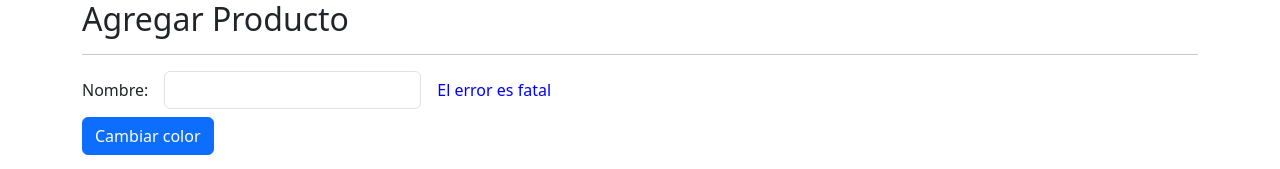
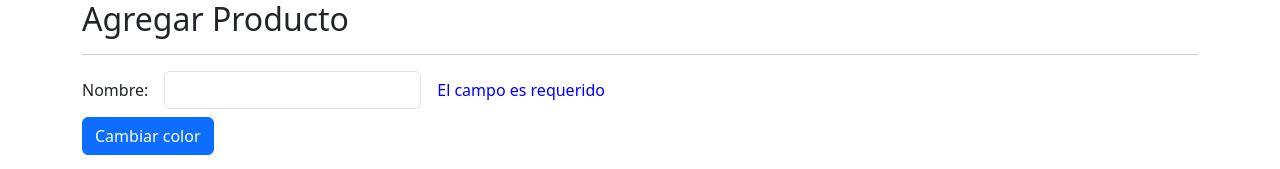
Before and after one commit to FabzDev/directive-signals, an Angular app: page /products/product in a window 1280 px wide. Shown: the top 169 px of the page. Built offline with nearby package versions, Linux system fonts and the light colour scheme.

Commit message:
Directiva terminada

```diff
--- a/src/app/products/product-page/product-page.component.html
+++ b/src/app/products/product-page/product-page.component.html
@@ -16,6 +16,7 @@
     <div class="col-auto">
       <span class="col-auto" label-custom
       [color]="color"
+      [errors]="myForm.get('name')?.errors"
       ></span>
     </div>
 
--- a/src/app/shared/directives/label-custom.directive.ts
+++ b/src/app/shared/directives/label-custom.directive.ts
@@ -1,29 +1,50 @@
 import { Directive, ElementRef, Input, OnInit } from '@angular/core';
+import { ValidationErrors } from '@angular/forms';
 
 @Directive({
-  selector: '[label-custom]'
+  selector: '[label-custom]',
 })
-export class LabelCustomDirective implements OnInit{
+export class LabelCustomDirective implements OnInit {
   public _color: string = 'green';
+  public _errors?: ValidationErrors;
 
-  @Input()
-  set color(value: string) {
+  @Input() set color(value: string) {
     this._color = value;
     this.setStyle();
   }
 
-  constructor( public htmlElement: ElementRef<HTMLElement>) { console.log('Directive Constructor');
-   }
+  @Input() set errors(errors: ValidationErrors | undefined | null) {
+    if (!errors) {
+      this.htmlElement.nativeElement.innerHTML = '';
+      return;
+    }
+    this._errors = errors;
+    this.printErrors();
+  }
+
+  constructor(public htmlElement: ElementRef<HTMLElement>) {}
 
   ngOnInit(): void {
-    this.htmlElement.nativeElement.innerHTML = 'El error es fatal'
+    this.setStyle();
   }
 
   setStyle(): void {
-    if( !this.htmlElement ) return;
+    if (!this.htmlElement) return;
 
     this.htmlElement!.nativeElement.style.color = this._color;
   }
 
+  printErrors() {
+    let errorKeys: string[] = Object.keys(this._errors!);
 
+    if (errorKeys.includes('required')){
+      this.htmlElement.nativeElement.innerHTML = 'El campo es requerido <br>';
+    }
+    if (errorKeys.includes('email')) {
+      this.htmlElement.nativeElement.innerHTML = 'El email no es valido';
+    };
+    if (errorKeys.includes('minlength')) {
+      this.htmlElement.nativeElement.innerHTML = 'El nombre debe tener 6 caracteres minimo';
+    };
+  }
 }
```
